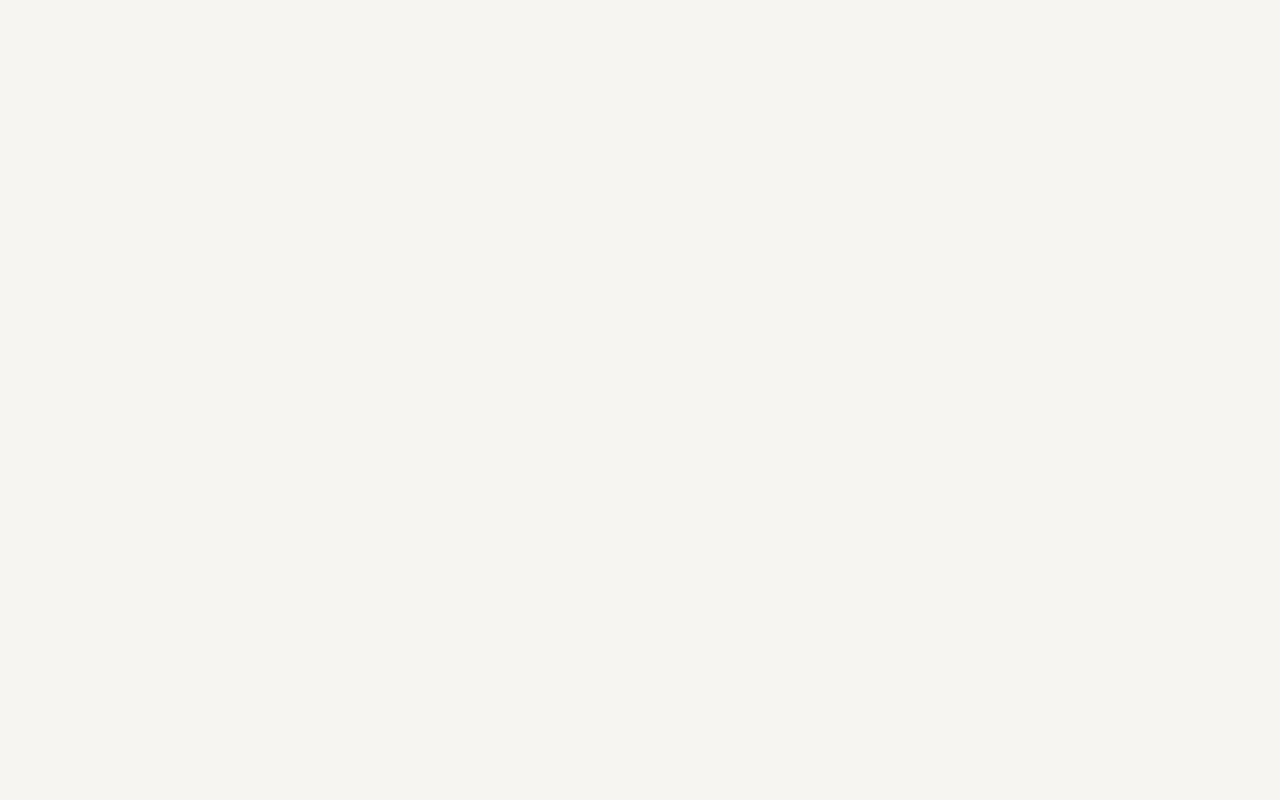
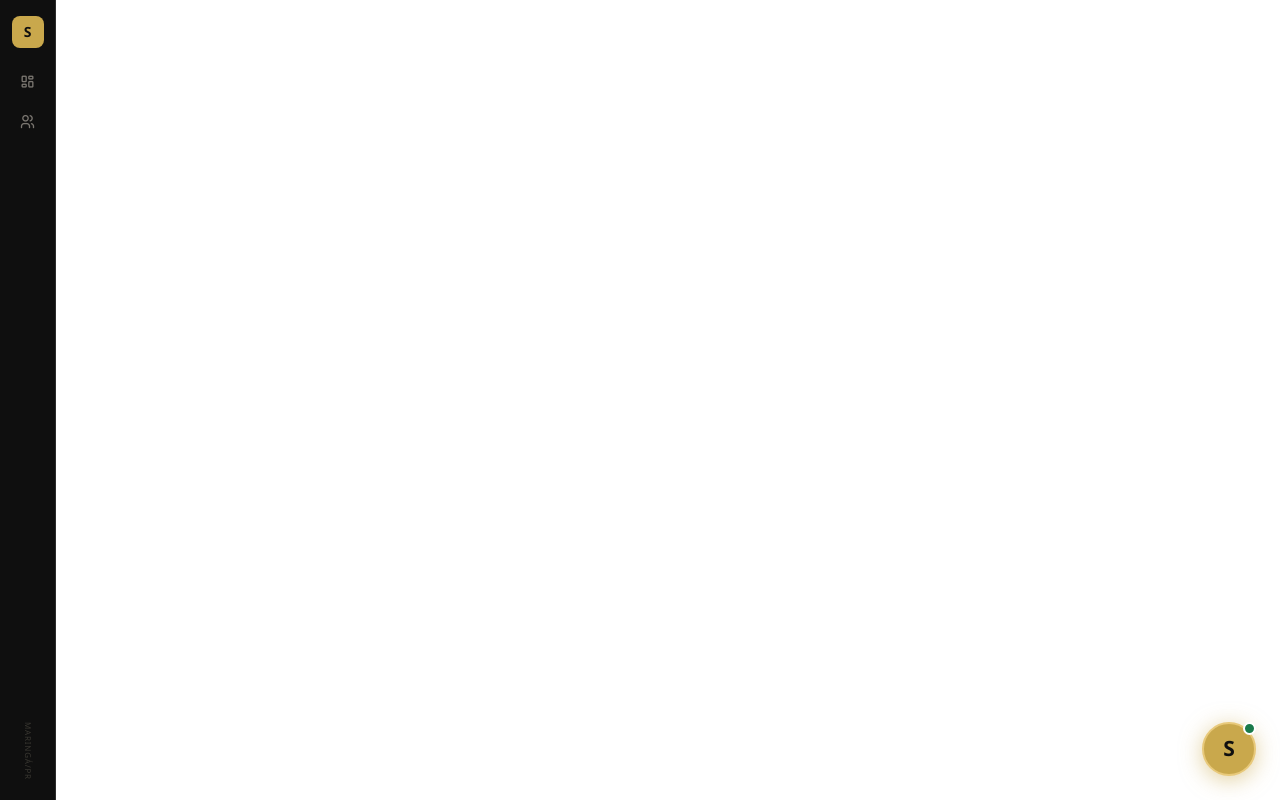
Before and after one commit to matheusrigolinbrandon-lab/santinho-ai, a Next.js app: page /widget in a window 1280 px wide. Before the commit this address had no page. Built offline with nearby package versions, Linux system fonts and the light colour scheme.

Commit message:
feat: standalone widget page

```diff
--- /dev/null
+++ b/src/app/widget/layout.tsx
@@ -0,0 +1,9 @@
+export default function WidgetLayout({ children }: { children: React.ReactNode }) {
+  return (
+    <html lang="pt-BR">
+      <body style={{margin:0, padding:0, background:'transparent'}}>
+        {children}
+      </body>
+    </html>
+  )
+}
--- a/src/app/widget/page.tsx
+++ b/src/app/widget/page.tsx
@@ -1 +1,9 @@
-export { default } from '@/app/page'
+import SantinhoWidget from '@/components/shared/SantinhoWidget'
+
+export default function WidgetPage() {
+  return (
+    <div style={{position:'relative', width:'100vw', height:'100vh', background:'transparent'}}>
+      <SantinhoWidget />
+    </div>
+  )
+}
```
